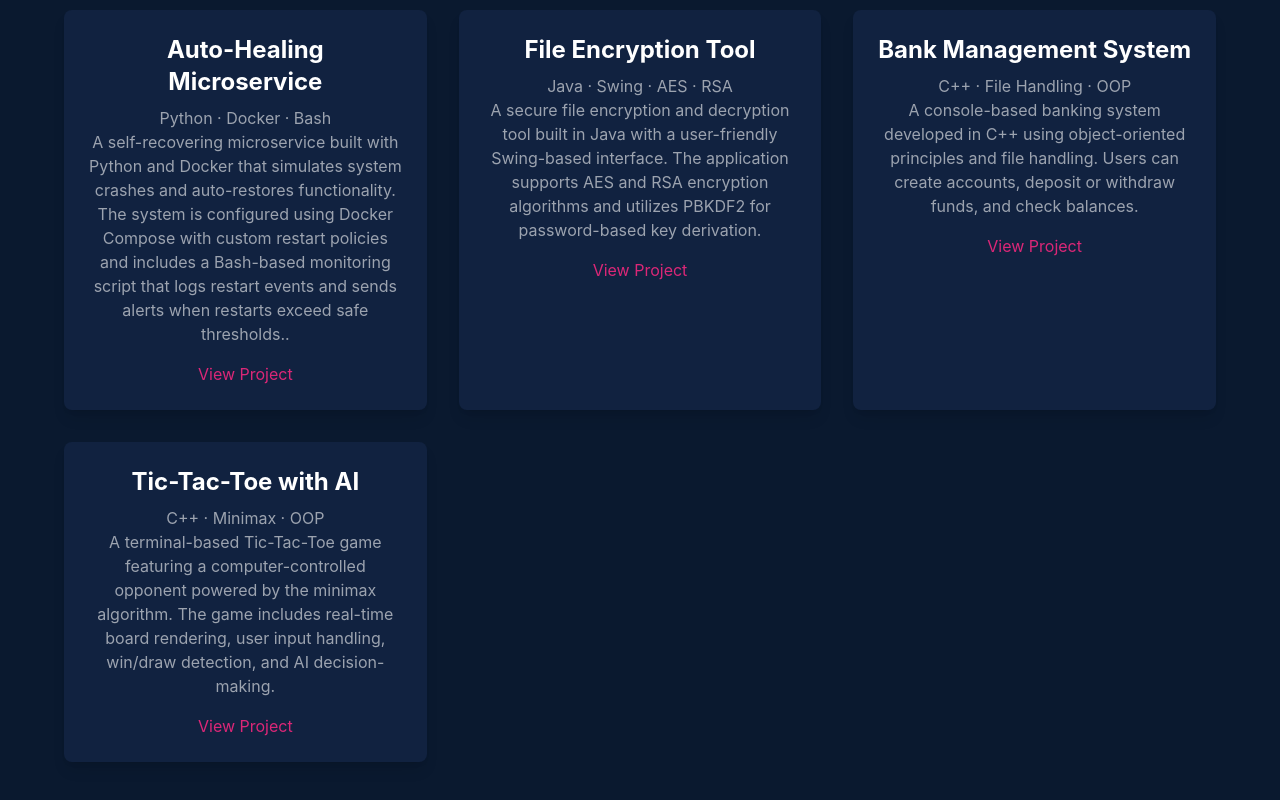
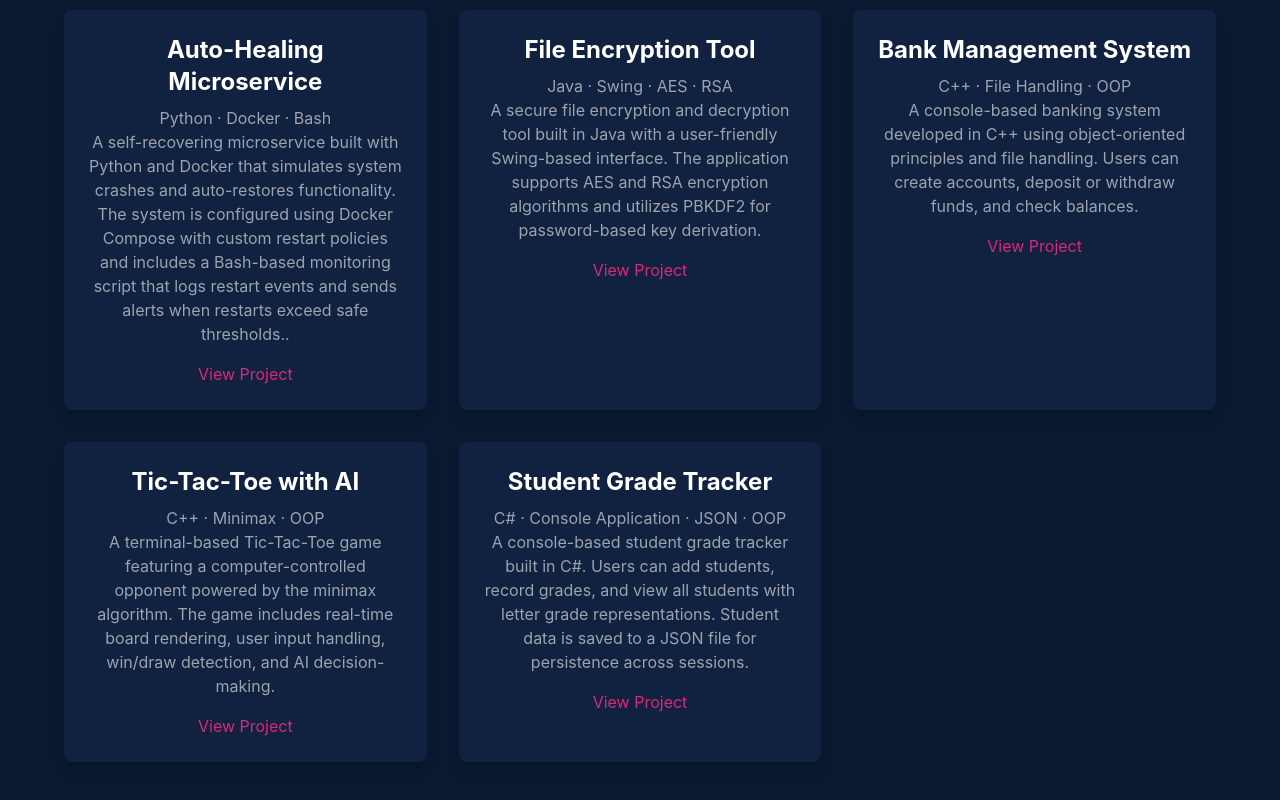
Before and after one commit to rsosa-cell/portfolio, a React (Create React App) app: page /archive in a window 1280 px wide. Shown: the part 1190-1990 px from the top of the page. Built offline with nearby package versions, Linux system fonts and the light colour scheme.

Commit message:
Add Student Grade Tracker project

```diff
--- a/src/Archive.jsx
+++ b/src/Archive.jsx
@@ -127,6 +127,14 @@ const Projects = () => {
             <Link to="/projects/tic-tac-toe" className="text-pink-600 mt-4 inline-block">View Project</Link>
           </div>
 
+          {/* C# Projects */}
+          <div className="bg-[#112240] p-6 rounded-lg shadow-lg transition duration-300 transform hover:-translate-y-1 hover:shadow-pink-500/50 hover:shadow-lg">
+          <h3 className="text-2xl font-bold text-white">Student Grade Tracker</h3>
+          <p className="text-gray-400 mt-2">C# · Console Application · JSON · OOP<br />
+          A console-based student grade tracker built in C#. Users can add students, record grades, and view all students with letter grade representations. Student data is saved to a JSON file for persistence across sessions.</p>
+          <Link to="/projects/student-grade-tracker" className="text-pink-600 mt-4 inline-block">View Project</Link>
+          </div>
+
         </div>
       </div>
     </section>
--- a/src/data/projects.js
+++ b/src/data/projects.js
@@ -224,9 +224,22 @@ const projects = [
         "/images/Tac2.png"
       ]
     },
-
-
-
+    {
+      id: "student-grade-tracker",
+      title: "Student Grade Tracker",
+      description: "A console-based C# application for managing student records and grades. Users can add students, record multiple grades, and view all students along with their letter grade representations. Student data is saved to a JSON file to ensure persistence across sessions. This project demonstrates skills in C#, OOP, data serialization, and user-friendly console interaction.",
+      tech: "C# · Console Application · JSON · OOP",
+      features: [
+      "Add students with unique IDs and multiple grades",
+      "Append grades to existing student records",
+      "View all students with numerical and letter grades",
+      "Persistent storage using JSON serialization"
+      ],
+      images: [
+        "/C#.png",
+        "/C#1.png"
+      ]
+    }
   ];
 
   export default projects;
```
